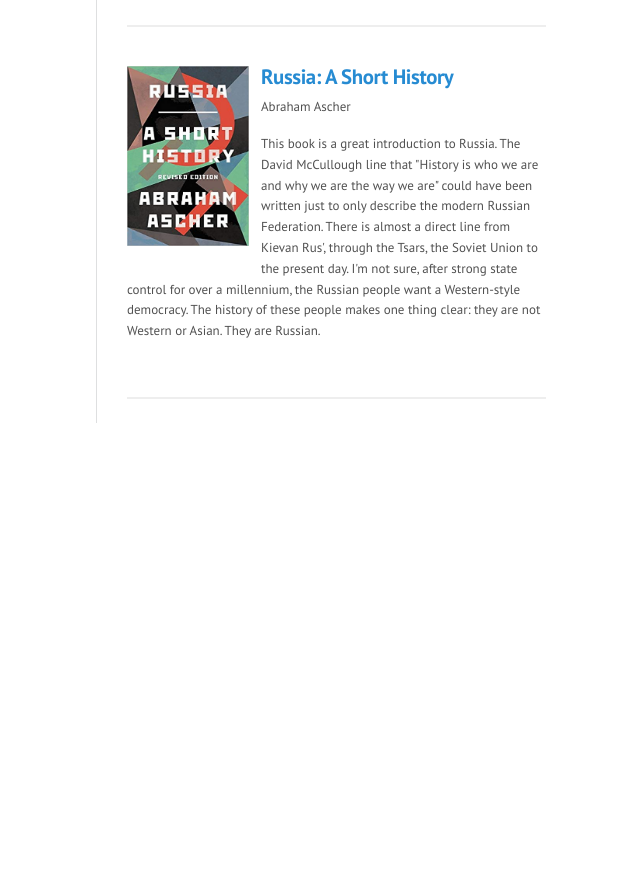
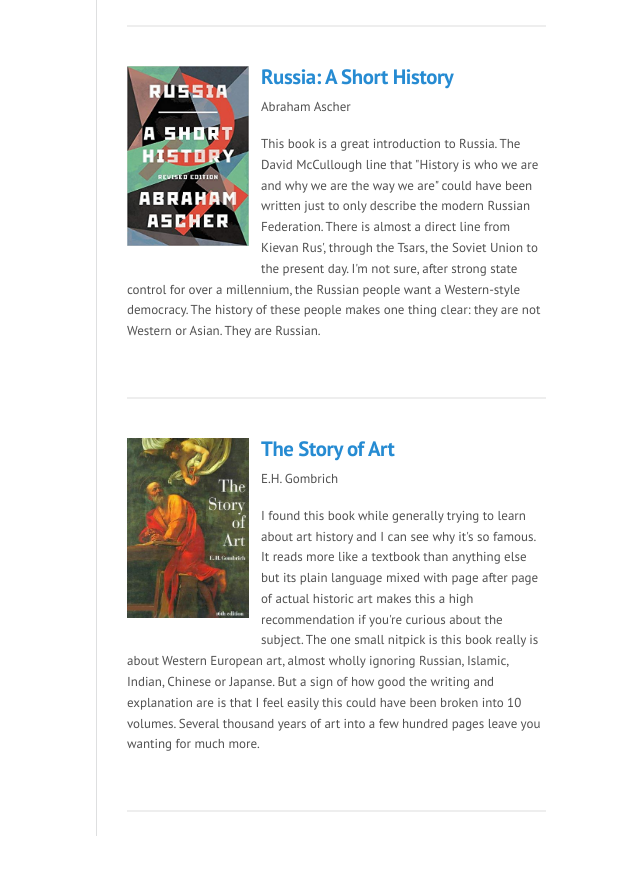
Before and after one commit to qasar/qasar.github.io, a Jekyll site: the page built from books.md, in a window 1280 px wide and 900 px high, scrolled down 11259 px. Shown: the top 875 px of the window, without its empty margins (163-803 px from the left). Built offline with Jekyll 4.4.1, drawn with Linux system fonts in a browser that asks for light colours; before the commit the page ends 11746 px from its top, so only the background shows below that.

Commit message:
Update books.md

```diff
--- a/books.md
+++ b/books.md
@@ -430,6 +430,16 @@ Below is a list of books that have made a deep and lasting impact on me. As the
 <hr>
 
 
+<div class = "bookContainer">
+
+<h3><a href="https://www.amazon.com/Story-Art-H-Gombrich/dp/0714832472" target="_blank"><img class="book" src="http://qasaryounis.com/assets/art.jpg" alt="book-gombrich" width="122" height="180"></a><a href="https://www.amazon.com/Story-Art-H-Gombrich/dp/0714832472">The Story of Art</a></h3>
+
+<p>E.H. Gombrich</p>
+
+<p>I found this book while generally trying to learn about art history and I can see why it's so famous. It reads more like a textbook than anything else but its plain language mixed with page after page of actual historic art makes this a high recommendation if you're curious about the subject. The one small nitpick is this book really is about Western European art, almost wholly ignoring Russian, Islamic, Indian, Chinese or Japanse. But a sign of how good the writing and explanation are is that I feel easily this could have been broken into 10 volumes. Several thousand years of art into a few hundred pages leave you wanting for much more.</p>
+
+</div>
+<hr>
 
 
 
```
